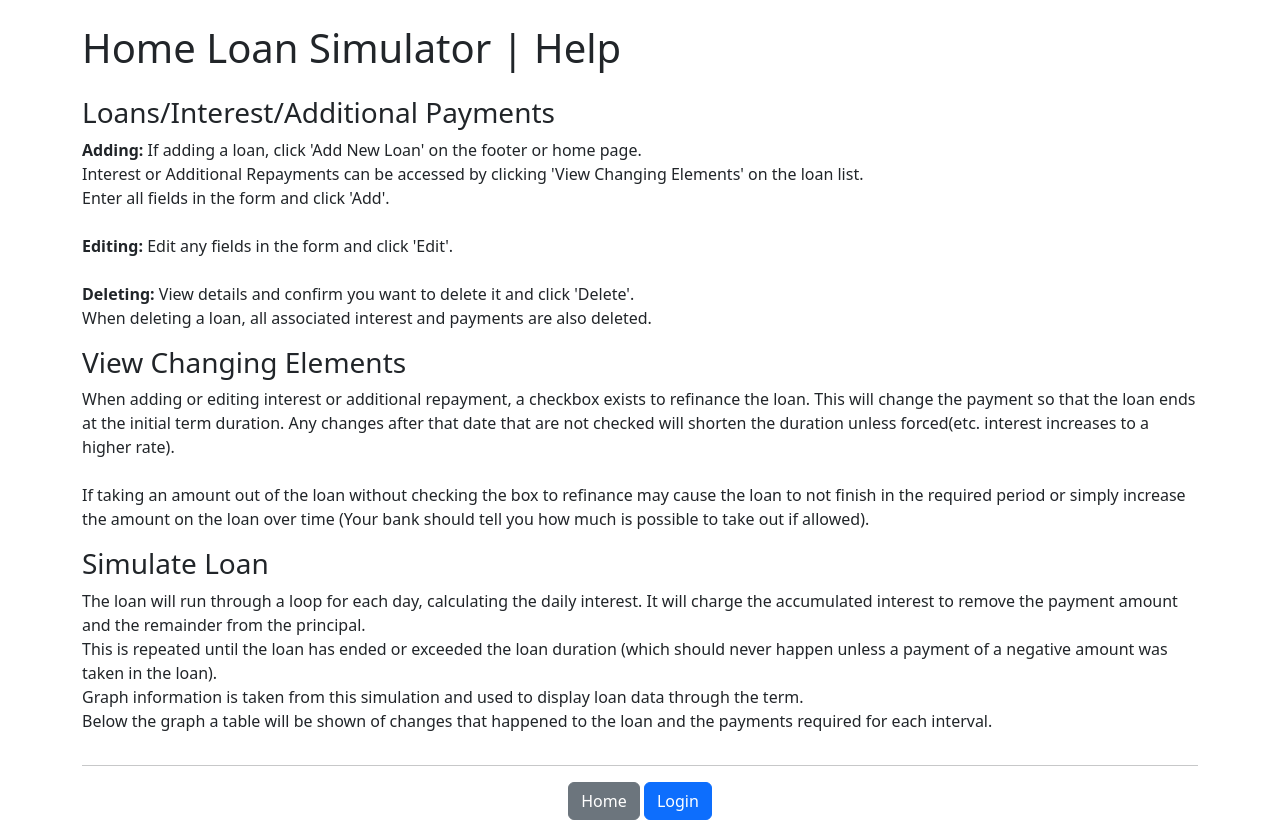
After one commit to FlashBangAU/COIT13230-Load-Repayment-Simulator, a PHP site: page /help.php in a window 1280 px wide. The commit adds this page. Run offline with PHP 8.4, Linux system fonts and the light colour scheme.

Commit message:
Help page added, and warning for users

```diff
--- /dev/null
+++ b/help.php
@@ -0,0 +1,68 @@
+<!DOCTYPE html>
+<html>
+<head>
+	<meta charset="utf-8">
+	<meta name="viewport" content="width=device-width, initial-scale=1">
+
+	<script src="js/jquery-3.7.1.min.js"></script>
+    <link rel="stylesheet" href="css/bootstrap.min.css">
+    <link rel="stylesheet" href="css/custom.css">
+    <script src="js/bootstrap.min.js"></script>
+	<title>Help</title>
+</head>
+<body>
+	<div class="container d-flex flex-column min-vh-100">
+		<h1 class="my-4">Home Loan Simulator | Help</h1>
+		<?php
+			session_start();
+			$validSession = require('check-session.php');
+
+			$validLogin = require("check-login.php");
+
+			echo <<<END
+				<h3>Loans/Interest/Additional Payments</h3>
+				<p>
+					<b>Adding:</b>
+					If adding a loan, click 'Add New Loan' on the footer or home page.<br>
+					Interest or Additional Repayments can be accessed by clicking 'View Changing Elements' on the loan list.<br>
+					Enter all fields in the form and click 'Add'.
+					<br><br>
+
+					<b>Editing:</b>
+					Edit any fields in the form and click 'Edit'.
+					<br><br>
+
+					<b>Deleting:</b>
+					View details and confirm you want to delete it and click 'Delete'.
+					<br>
+
+					When deleting a loan, all associated interest and payments are also deleted.
+				</p>
+
+				<h3>View Changing Elements</h3>
+				<p>
+					When adding or editing interest or additional repayment, a checkbox exists to refinance the loan. This will change the payment so that the loan ends at the initial term duration. Any changes after that date that are not checked will shorten the duration unless forced(etc. interest increases to a higher rate).<br><br>
+
+					If taking an amount out of the loan without checking the box to refinance may cause the loan to not finish in the required period or simply increase the amount on the loan over time (Your bank should tell you how much is possible to take out if allowed).
+				</p>
+
+				<h3>Simulate Loan</h3>
+				<p>
+					The loan will run through a loop for each day, calculating the daily interest. It will charge the accumulated interest to remove the payment amount and the remainder from the principal.<br>
+					This is repeated until the loan has ended or exceeded the loan duration (which should never happen unless a payment of a negative amount was taken in the loan).<br>
+					Graph information is taken from this simulation and used to display loan data through the term.<br>
+					Below the graph a table will be shown of changes that happened to the loan and the payments required for each interval.
+				</p>
+
+			END;
+
+
+			if($validLogin && $validSession){
+				require 'footer-logged-in.php';
+			}else{
+				require 'footer-logged-out.php';
+			}
+
+		?>
+	</div>
+</body>
```
Also changed, not shown: home.php (+7 -2 lines).
